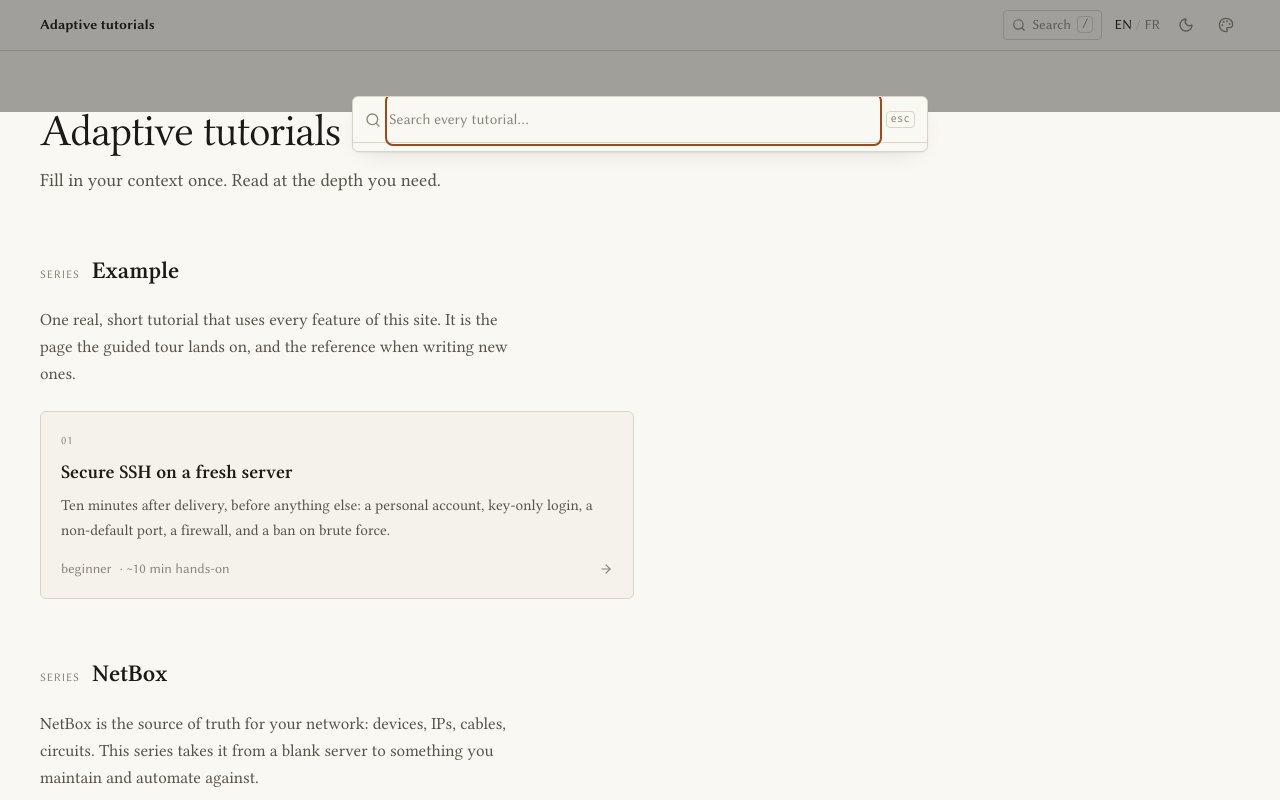
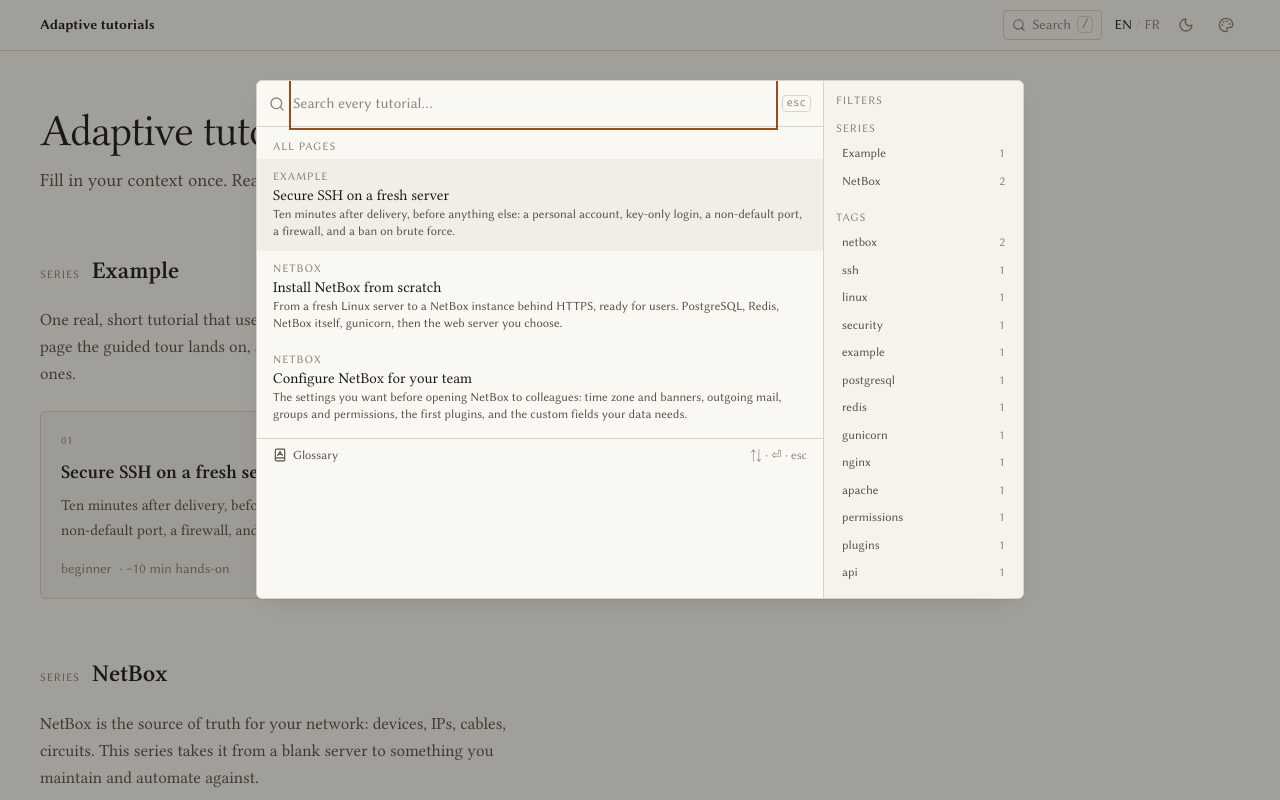
Before and after one commit to 7hUd41/7u70, a Next.js app: page /en in a window 1280 px wide. Both pictures are taken after a click on the button "Search". Shown: the top 800 px of the page. Built offline with nearby package versions, Linux system fonts and the light colour scheme.

Commit message:
Search: portal, global Escape, browse by series, series/tag filters, glossary link; pointer cursors; focus ring and level switch follow skin radii

```diff
--- a/src/app/globals.css
+++ b/src/app/globals.css
@@ -708,11 +708,26 @@ abbr.term:hover {
   transform-origin: left;
 }
 
+/* Everything clickable shows a hand (Tailwind 4 stopped doing this for buttons). */
+button:not(:disabled),
+[role="button"]:not([aria-disabled="true"]),
+[role="tab"],
+[role="switch"],
+[role="menuitemradio"],
+[role="checkbox"],
+summary,
+label:has(> input:not(:disabled)),
+a[href] {
+  cursor: pointer;
+}
+button:disabled {
+  cursor: not-allowed;
+}
+
 /* Focus ring, one rule for everything. */
 :where(button, a, input, select, textarea, [tabindex]):focus-visible {
   outline: 2px solid var(--accent);
   outline-offset: 2px;
-  border-radius: 4px;
 }
 
 /* Transit skin: typography that matches the rounder shapes. */
--- a/src/content/search-index.ts
+++ b/src/content/search-index.ts
@@ -20,6 +20,8 @@ export type IndexEntry = {
   page: string;
   title: string;
   summary: string;
+  tags: string[];
+  difficulty: string;
   sections: IndexSection[];
 };
 
@@ -84,6 +86,8 @@ export async function buildIndex(locale: Locale): Promise<IndexEntry[]> {
         page: p.slug,
         title: p.contract.title[locale],
         summary: p.contract.summary[locale],
+        tags: p.contract.tags,
+        difficulty: p.contract.difficulty,
         sections: sectionsOf(src),
       });
     }
--- a/src/i18n/index.ts
+++ b/src/i18n/index.ts
@@ -55,7 +55,18 @@ const en = {
   gist: { title: "The gist" },
   print: { button: "Print", printedFrom: "Printed from" },
   glossary: { title: "Glossary", intro: "The terms and abbreviations these pages use. Hover any underlined term in a page to read its definition there.", link: "Open the glossary" },
-  search: { open: "Search", placeholder: "Search every tutorial…", loading: "Loading the index…", empty: "Nothing found." },
+  search: {
+    open: "Search",
+    placeholder: "Search every tutorial…",
+    loading: "Loading the index…",
+    empty: "Nothing found.",
+    browse: "All pages",
+    filters: "Filters",
+    bySeries: "Series",
+    byTag: "Tags",
+    clear: "Clear",
+    glossary: "Glossary",
+  },
   outline: { hide: "Hide the outline", show: "Show the outline" },
   help: {
     about: (label: string) => `About ${label}`,
@@ -206,7 +217,18 @@ const fr: Dict = {
   gist: { title: "En un coup d'œil" },
   print: { button: "Imprimer", printedFrom: "Imprimé depuis" },
   glossary: { title: "Glossaire", intro: "Les termes et abréviations que ces pages emploient. Survole un terme souligné dans une page pour lire sa définition sur place.", link: "Ouvrir le glossaire" },
-  search: { open: "Rechercher", placeholder: "Chercher dans tous les tutos…", loading: "Chargement de l'index…", empty: "Rien trouvé." },
+  search: {
+    open: "Rechercher",
+    placeholder: "Chercher dans tous les tutos…",
+    loading: "Chargement de l'index…",
+    empty: "Rien trouvé.",
+    browse: "Toutes les pages",
+    filters: "Filtres",
+    bySeries: "Séries",
+    byTag: "Tags",
+    clear: "Effacer",
+    glossary: "Glossaire",
+  },
   outline: { hide: "Masquer le sommaire", show: "Afficher le sommaire" },
   help: {
     about: (label) => `À propos de ${label}`,
--- a/src/reader/Search.tsx
+++ b/src/reader/Search.tsx
@@ -1,13 +1,16 @@
 "use client";
 
-/* Search palette: "/" or ⌘K opens it, the index loads on first use, results
-   are sections of pages ranked by where the terms appear (heading > title >
-   text). Enter goes to the section. No dependency: a few dozen lines are
-   enough for a few hundred pages. */
+/* Search palette: "/" or ⌘K opens it. With no query it browses every page
+   by series; with one it ranks sections (heading > title > text). Filters
+   by series and tag on the right, glossary link at the bottom. Rendered
+   in a portal on <body>: the header's backdrop filter would otherwise trap
+   a fixed element inside it. */
 
 import { useEffect, useMemo, useRef, useState } from "react";
+import { createPortal } from "react-dom";
+import Link from "next/link";
 import { useRouter } from "next/navigation";
-import { Search as SearchIcon } from "lucide-react";
+import { BookA, Search as SearchIcon } from "lucide-react";
 import type { Locale } from "@/engine";
 import { dict } from "@/i18n";
 import type { IndexEntry } from "@/content/search-index";
@@ -85,7 +88,7 @@ export function SearchButton({ locale }: { locale: Locale }) {
         <span className="hidden sm:inline">{t.search.open}</span>
         <kbd className="hidden rounded border border-line px-1 font-mono text-[10.5px] sm:inline">/</kbd>
       </button>
-      {open && <SearchPalette locale={locale} onClose={() => setOpen(false)} />}
+      {open && createPortal(<SearchPalette locale={locale} onClose={() => setOpen(false)} />, document.body)}
     </>
   );
 }
@@ -96,6 +99,8 @@ function SearchPalette({ locale, onClose }: { locale: Locale; onClose: () => voi
   const [index, setIndex] = useState<IndexEntry[] | null>(null);
   const [q, setQ] = useState("");
   const [sel, setSel] = useState(0);
+  const [series, setSeries] = useState<string | null>(null);
+  const [tag, setTag] = useState<string | null>(null);
   const input = useRef<HTMLInputElement>(null);
 
   useEffect(() => {
@@ -113,15 +118,40 @@ function SearchPalette({ locale, onClose }: { locale: Locale; onClose: () => voi
     };
   }, [locale]);
 
-  const hits = useMemo(() => (index ? search(index, q) : []), [index, q]);
-  const go = (h: Hit) => {
+  // Escape closes from anywhere, not only from the input.
+  useEffect(() => {
+    const onKey = (e: KeyboardEvent) => e.key === "Escape" && onClose();
+    window.addEventListener("keydown", onKey);
+    return () => window.removeEventListener("keydown", onKey);
+  }, [onClose]);
+
+  const filtered = useMemo(() => (index ?? []).filter((e) => (!series || e.series === series) && (!tag || e.tags.includes(tag))), [index, series, tag]);
+  const hits = useMemo(() => search(filtered, q), [filtered, q]);
+  const browsing = q.trim().length < 2;
+
+  // Counts for the filter lists, from the whole index so a filter never hides its siblings.
+  const seriesList = useMemo(() => {
+    const m = new Map<string, { title: string; n: number }>();
+    for (const e of index ?? []) m.set(e.series, { title: e.seriesTitle, n: (m.get(e.series)?.n ?? 0) + 1 });
+    return [...m.entries()];
+  }, [index]);
+  const tagList = useMemo(() => {
+    const m = new Map<string, number>();
+    for (const e of index ?? []) for (const x of e.tags) m.set(x, (m.get(x) ?? 0) + 1);
+    return [...m.entries()].sort((a, b) => b[1] - a[1]);
+  }, [index]);
+
+  const goPage = (e: IndexEntry, sectionId = "") => {
     onClose();
-    router.push(`/${locale}/${h.entry.series}/${h.entry.page}${h.sectionId ? `#${h.sectionId}` : ""}`);
+    router.push(`/${locale}/${e.series}/${e.page}${sectionId ? `#${sectionId}` : ""}`);
   };
 
+  const rows = browsing ? filtered.map((e) => ({ key: `${e.series}/${e.page}`, entry: e, sectionId: "", heading: "", snippet: e.summary })) : hits.map((h) => ({ key: `${h.entry.series}/${h.entry.page}#${h.sectionId}`, ...h }));
+
   return (
-    <div className="fixed inset-0 z-[70] flex items-start justify-center bg-ink/40 p-4 pt-[12vh]" onClick={onClose} role="dialog" aria-modal aria-label={t.search.open}>
-      <div className="ui w-full max-w-xl overflow-hidden rounded-md border border-line bg-paper shadow-soft" onClick={(e) => e.stopPropagation()}>
+    <div className="fixed inset-0 z-[70] flex items-start justify-center bg-ink/40 p-4 pt-[10vh]" onClick={onClose} role="dialog" aria-modal aria-label={t.search.open}>
+      <div className="ui grid w-full max-w-3xl overflow-hidden rounded-md border border-line bg-paper shadow-soft sm:grid-cols-[minmax(0,1fr)_200px]" onClick={(e) => e.stopPropagation()}>
+        <div className="flex min-h-0 flex-col">
           <div className="flex items-center gap-2 border-b border-line px-3">
             <SearchIcon className="h-4 w-4 shrink-0 text-ink-3" />
             <input
@@ -133,36 +163,92 @@ function SearchPalette({ locale, onClose }: { locale: Locale; onClose: () => voi
                 setSel(0);
               }}
               onKeyDown={(e) => {
-              if (e.key === "Escape") onClose();
-              else if (e.key === "ArrowDown") setSel((s) => Math.min(hits.length - 1, s + 1));
+                if (e.key === "ArrowDown") setSel((s) => Math.min(rows.length - 1, s + 1));
                 else if (e.key === "ArrowUp") setSel((s) => Math.max(0, s - 1));
-              else if (e.key === "Enter" && hits[sel]) go(hits[sel]);
+                else if (e.key === "Enter" && rows[sel]) goPage(rows[sel].entry, rows[sel].sectionId);
               }}
               placeholder={t.search.placeholder}
               className="w-full bg-transparent py-3 text-[15px] text-ink placeholder:text-ink-3 focus:outline-none"
             />
             <kbd className="rounded border border-line px-1 font-mono text-[10.5px] text-ink-3">esc</kbd>
           </div>
-        <ul className="max-h-[60vh] overflow-y-auto py-1">
+          <ul className="max-h-[56vh] overflow-y-auto py-1">
             {index === null && <li className="px-4 py-3 text-[13px] text-ink-3">{t.search.loading}</li>}
-          {index !== null && q.trim().length >= 2 && hits.length === 0 && <li className="px-4 py-3 text-[13px] text-ink-3">{t.search.empty}</li>}
-          {hits.map((h, i) => (
-            <li key={`${h.entry.series}/${h.entry.page}#${h.sectionId}`}>
+            {index !== null && rows.length === 0 && <li className="px-4 py-3 text-[13px] text-ink-3">{t.search.empty}</li>}
+            {browsing && rows.length > 0 && <li className="label px-4 pb-1 pt-2">{t.search.browse}</li>}
+            {rows.map((r, i) => (
+              <li key={r.key}>
                 <button
                   type="button"
                   onMouseEnter={() => setSel(i)}
-                onClick={() => go(h)}
+                  onClick={() => goPage(r.entry, r.sectionId)}
                   className={"block w-full px-4 py-2.5 text-left transition " + (i === sel ? "bg-paper-2" : "hover:bg-paper-2/60")}
                 >
                   <span className="label block">
-                  {h.entry.seriesTitle} / {h.entry.title}
+                    {r.entry.seriesTitle}
+                    {!browsing && ` / ${r.entry.title}`}
                   </span>
-                {h.heading && <span className="block font-serif text-[15px] text-ink">{h.heading}</span>}
-                <span className="block text-[12.5px] leading-snug text-ink-2">{h.snippet}</span>
+                  <span className="block font-serif text-[15px] text-ink">{browsing ? r.entry.title : r.heading || r.entry.title}</span>
+                  <span className="block text-[12.5px] leading-snug text-ink-2">{r.snippet}</span>
                 </button>
               </li>
             ))}
           </ul>
+          <div className="flex items-center justify-between border-t border-line px-4 py-2 text-[12.5px]">
+            <Link href={`/${locale}/glossary`} onClick={onClose} className="inline-flex items-center gap-1.5 text-ink-2 hover:text-ink">
+              <BookA className="h-3.5 w-3.5" /> {t.search.glossary}
+            </Link>
+            <span className="text-ink-3">↑↓ · ⏎ · esc</span>
+          </div>
+        </div>
+
+        <aside className="hidden border-l border-line bg-paper-2/50 p-3 sm:block">
+          <div className="mb-3 flex items-baseline justify-between">
+            <span className="label">{t.search.filters}</span>
+            {(series || tag) && (
+              <button
+                type="button"
+                onClick={() => {
+                  setSeries(null);
+                  setTag(null);
+                }}
+                className="text-[11.5px] text-accent-ink hover:underline"
+              >
+                {t.search.clear}
+              </button>
+            )}
+          </div>
+          <span className="label mb-1 block text-[10.5px]">{t.search.bySeries}</span>
+          <ul className="mb-4 space-y-0.5">
+            {seriesList.map(([slug, s]) => (
+              <li key={slug}>
+                <button
+                  type="button"
+                  onClick={() => setSeries(series === slug ? null : slug)}
+                  className={"flex w-full items-center justify-between rounded px-1.5 py-1 text-[12.5px] " + (series === slug ? "bg-accent-soft text-ink" : "text-ink-2 hover:text-ink")}
+                >
+                  <span className="truncate">{s.title}</span>
+                  <span className="text-ink-3">{s.n}</span>
+                </button>
+              </li>
+            ))}
+          </ul>
+          <span className="label mb-1 block text-[10.5px]">{t.search.byTag}</span>
+          <ul className="space-y-0.5">
+            {tagList.map(([x, n]) => (
+              <li key={x}>
+                <button
+                  type="button"
+                  onClick={() => setTag(tag === x ? null : x)}
+                  className={"flex w-full items-center justify-between rounded px-1.5 py-1 text-[12.5px] " + (tag === x ? "bg-accent-soft text-ink" : "text-ink-2 hover:text-ink")}
+                >
+                  <span className="truncate">{x}</span>
+                  <span className="text-ink-3">{n}</span>
+                </button>
+              </li>
+            ))}
+          </ul>
+        </aside>
       </div>
     </div>
   );
--- a/src/reader/controls.tsx
+++ b/src/reader/controls.tsx
@@ -20,7 +20,7 @@ export function LevelSwitch({ level, setLevel, locale }: { level: Level; setLeve
           title={t.levels[l].hint}
           onClick={() => setLevel(l)}
           className={
-            "rounded px-2.5 py-1 text-[12.5px] transition " +
+            "rounded-[calc(var(--radius-md)-2px)] px-2.5 py-1 text-[12.5px] transition " +
             (level === l ? "bg-paper text-ink shadow-soft" : "text-ink-3 hover:text-ink")
           }
         >
```
Also changed, not shown: 1 other file (tests, documents, lock files or other folders). Lines whose indentation alone changed are shown as unchanged.
